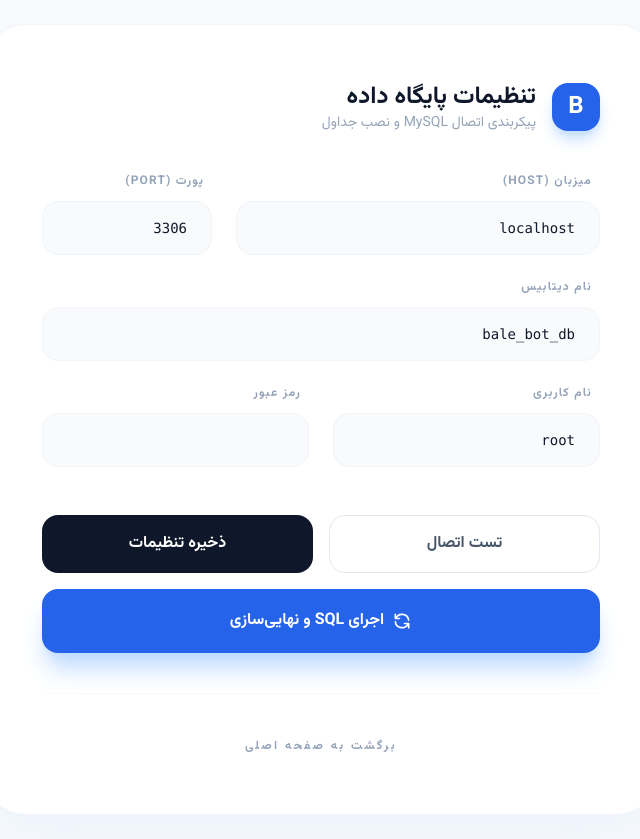
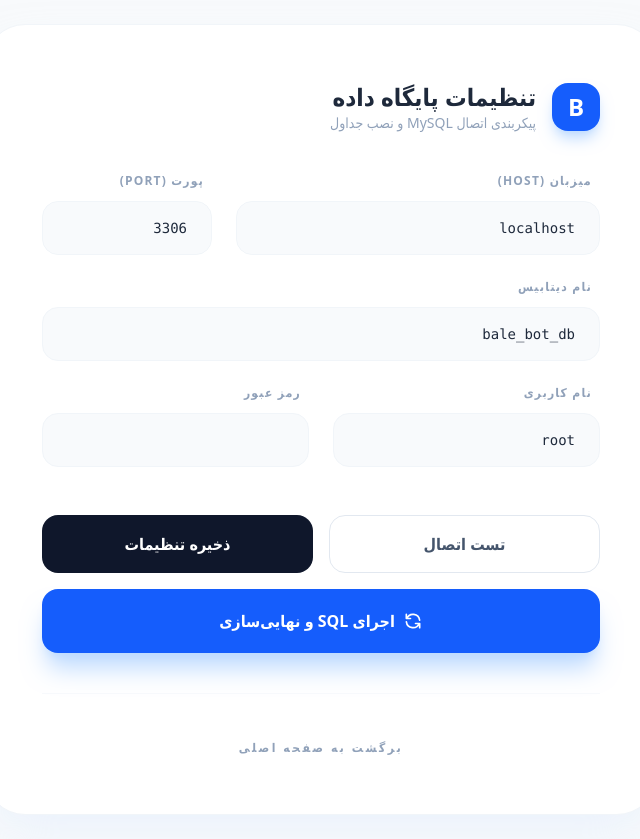
Before and after one commit to rezarafeie/BaleBot, a PHP site: page /db-setup.php in a window 1280 px wide. Shown: the whole page, without its empty margins (319-959 px from the left). Run offline with PHP 8.4, Linux system fonts and the light colour scheme; style sheets or scripts are compiled from the project's sources; some libraries are stand-ins or nearby versions.

Commit message:
feat: Centralize CSS and font definitions
Consolidate font and general styling rules into `assets/css/style.css`. This reduces duplication across multiple PHP files and makes it easier to manage the application's appearance.

Also, refactored server IP detection to use `$_SERVER['SERVER_ADDR']` and display a more direct CIDR for potential whitelisting.

```diff
--- a/assets/css/style.css
+++ b/assets/css/style.css
@@ -1,8 +1,12 @@
 /* assets/css/style.css */
+:root {
+    --font-persian: system-ui, -apple-system, BlinkMacSystemFont, "Segoe UI", Roboto, "Helvetica Neue", Arial, Tahoma, sans-serif;
+}
+
 body {
     direction: rtl;
     text-align: right;
-    font-family: Tahoma, Arial, sans-serif;
+    font-family: var(--font-persian);
     color: #1e293b;
     background-color: #f8fafc;
 }
--- a/db-setup.php
+++ b/db-setup.php
@@ -110,8 +110,10 @@ if ($_SERVER['REQUEST_METHOD'] === 'POST') {
             $error .= "DSN: $dsn_base<br>";
 
             // Try to get server public IP
-            $serverIp = @file_get_contents('https://api.ipify.org') ?: 'Could not detect';
-            $error .= "Your Server Public IP: <span class='text-blue-400 font-bold'>$serverIp</span> (Add this to your DB Whitelist)<br>";
+            $serverIp = $_SERVER['SERVER_ADDR'] ?? 'Could not detect';
+            $cidr = ($serverIp !== 'Could not detect') ? $serverIp . '/32' : 'N/A';
+            $error .= "Your Server Public IP: <span class='text-blue-400 font-bold'>$serverIp</span><br>";
+            $error .= "Whitelist CIDR (ArvanCloud): <span class='text-amber-400 font-bold select-all'>$cidr</span> (Copy this to whitelist)<br>";
 
             // Try to resolve host
             $ip = gethostbyname($host);
@@ -140,11 +142,8 @@ if ($_SERVER['REQUEST_METHOD'] === 'POST') {
     <meta charset="UTF-8">
     <meta name="viewport" content="width=device-width, initial-scale=1.0">
     <title>تنظیمات پایگاه داده | BotMan</title>
-    <script src="https://cdn.tailwindcss.com"></script>
-    <link href="https://fonts.googleapis.com/css2?family=Vazirmatn:wght@400;700&display=swap" rel="stylesheet">
-    <style>
-        body { font-family: 'Vazirmatn', sans-serif; }
-    </style>
+    <link rel="stylesheet" href="assets/css/tailwind-compiled.css">
+    <link rel="stylesheet" href="assets/css/style.css">
 </head>
 <body class="bg-slate-50 text-slate-900 min-h-screen flex items-center justify-center p-6">
 
--- a/index.php
+++ b/index.php
@@ -7,10 +7,9 @@ require_once __DIR__ . '/config.php';
     <meta charset="UTF-8">
     <meta name="viewport" content="width=device-width, initial-scale=1.0">
     <title>BotMan | مدیریت هوشمند ربات‌ها</title>
-    <script src="https://cdn.tailwindcss.com"></script>
-    <link href="https://fonts.googleapis.com/css2?family=Vazirmatn:wght@400;700;900&display=swap" rel="stylesheet">
+    <link rel="stylesheet" href="assets/css/tailwind-compiled.css">
+    <link rel="stylesheet" href="assets/css/style.css">
     <style>
-        body { font-family: 'Vazirmatn', sans-serif; }
         @keyframes float {
             0% { transform: translateY(0px) rotate(3deg); }
             50% { transform: translateY(-20px) rotate(5deg); }
--- a/install.php
+++ b/install.php
@@ -11,9 +11,7 @@ if (file_exists('config.php')) {
     <meta name="viewport" content="width=device-width, initial-scale=1.0">
     <title>نصب سیستم BotMan</title>
     <link rel="stylesheet" href="assets/css/tailwind-compiled.css">
-    <style>
-        body { font-family: Tahoma, Arial, sans-serif; }
-    </style>
+    <link rel="stylesheet" href="assets/css/style.css">
 </head>
 <body class="bg-[#f8fafc] text-[#1e293b] min-h-screen flex items-center justify-center p-4">
     <div class="bg-white p-8 rounded-xl border border-[#e2e8f0] shadow-sm max-w-lg w-full">
--- a/register.php
+++ b/register.php
@@ -34,10 +34,9 @@ if ($_SERVER['REQUEST_METHOD'] === 'POST' && isset($_POST['register'])) {
     <meta charset="UTF-8">
     <meta name="viewport" content="width=device-width, initial-scale=1.0">
     <title>ثبت‌نام | BotMan</title>
-    <script src="https://cdn.tailwindcss.com"></script>
-    <link href="https://fonts.googleapis.com/css2?family=Vazirmatn:wght@100;400;700&display=swap" rel="stylesheet">
+    <link rel="stylesheet" href="assets/css/tailwind-compiled.css">
+    <link rel="stylesheet" href="assets/css/style.css">
     <style>
-        body { font-family: 'Vazirmatn', sans-serif; }
         .hero-bg {
             background-image:
                 radial-gradient(circle at 10% 20%, rgba(37, 99, 235, 0.1) 0%, transparent 40%),
```
